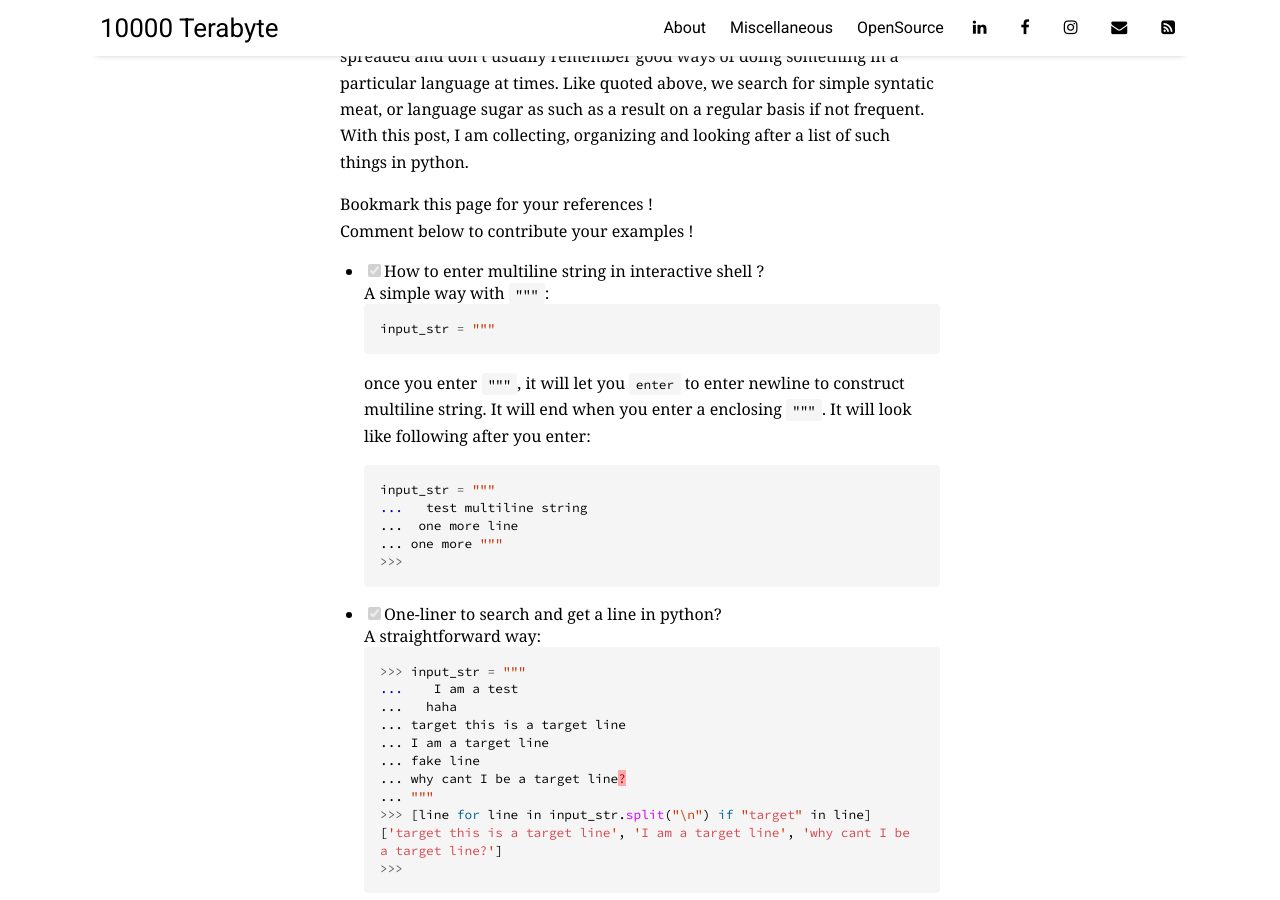
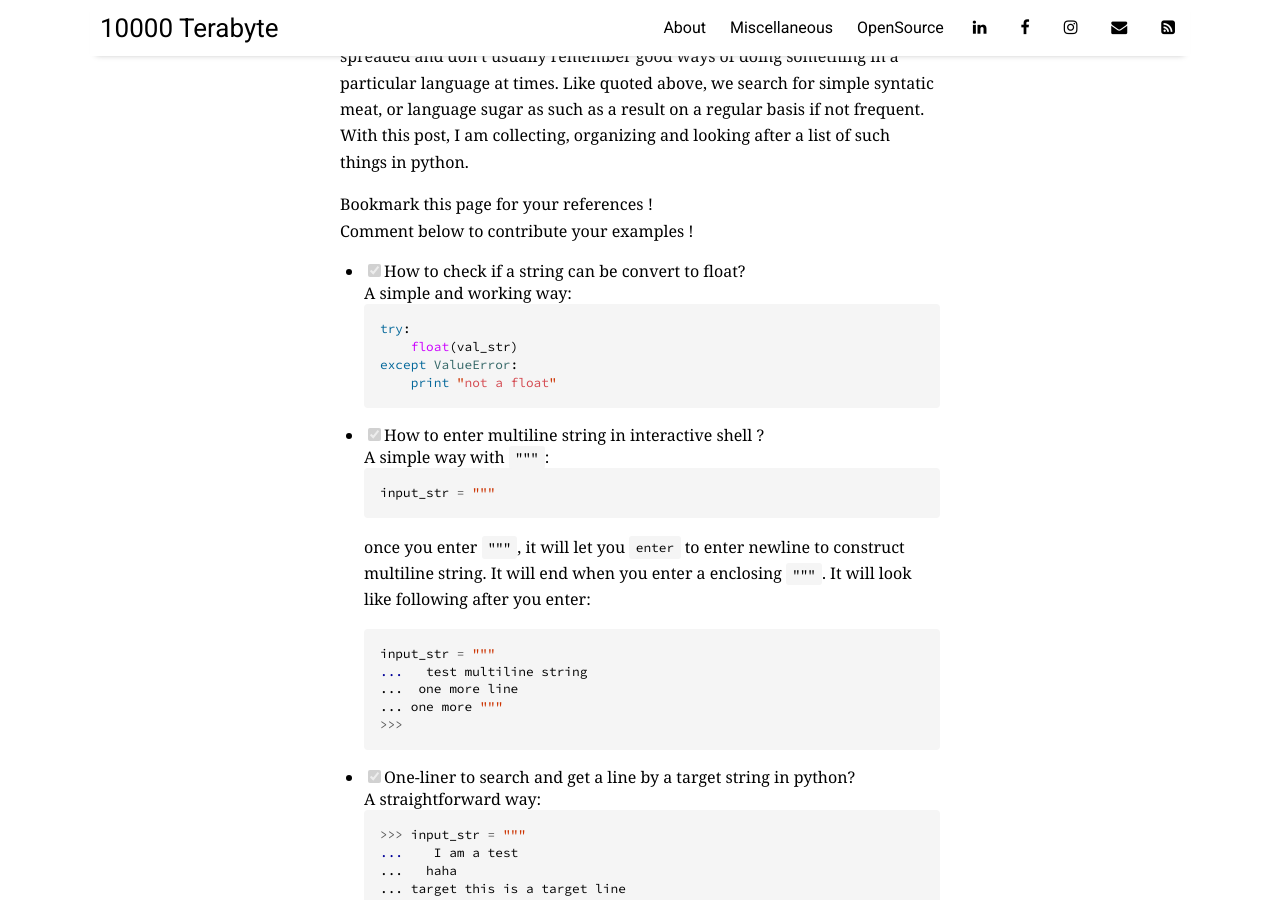
Before and after one commit to 10000TB/10000TB.github.io, a Jekyll site: the page built from _posts/2018-03-12-blog-series-python-A-Curated-List-Those-Python-How-To-You-Search-Frequently-in-Your-Daily-Programming.md, in a window 1280 px wide and 900 px high, scrolled down 533 px. Built offline with Jekyll 4.4.1, drawn with Linux system fonts in a browser that asks for light colours; nearby versions of some CDN libraries; comment, search, counter and statistics services are not loaded.

Commit message:
[Python How-Tos] Added a new entry for "check if a string is convertable to float"

````diff
--- a/_posts/2018-03-12-blog-series-python-A-Curated-List-Those-Python-How-To-You-Search-Frequently-in-Your-Daily-Programming.md
+++ b/_posts/2018-03-12-blog-series-python-A-Curated-List-Those-Python-How-To-You-Search-Frequently-in-Your-Daily-Programming.md
@@ -14,6 +14,15 @@ Often times, when we work with different languages, our attentionn is spreaded a
 Bookmark this page for your references !
 Comment below to contribute your examples !
 
+- [x] How to check if a string can be convert to float?
+  A simple and working way:
+  ```python
+  try:
+      float(val_str)
+  except ValueError:
+      print "not a float"
+  ```
+
 - [x] How to enter multiline string in interactive shell ?
   A simple way with `"""`:
   ```python
@@ -28,7 +37,7 @@ input_str = """
 >>>
   ```
 
-- [x] One-liner to search and get a line in python?
+- [x] One-liner to search and get a line by a target string in python?
   A straightforward way:
   ```python
 >>> input_str = """
````
